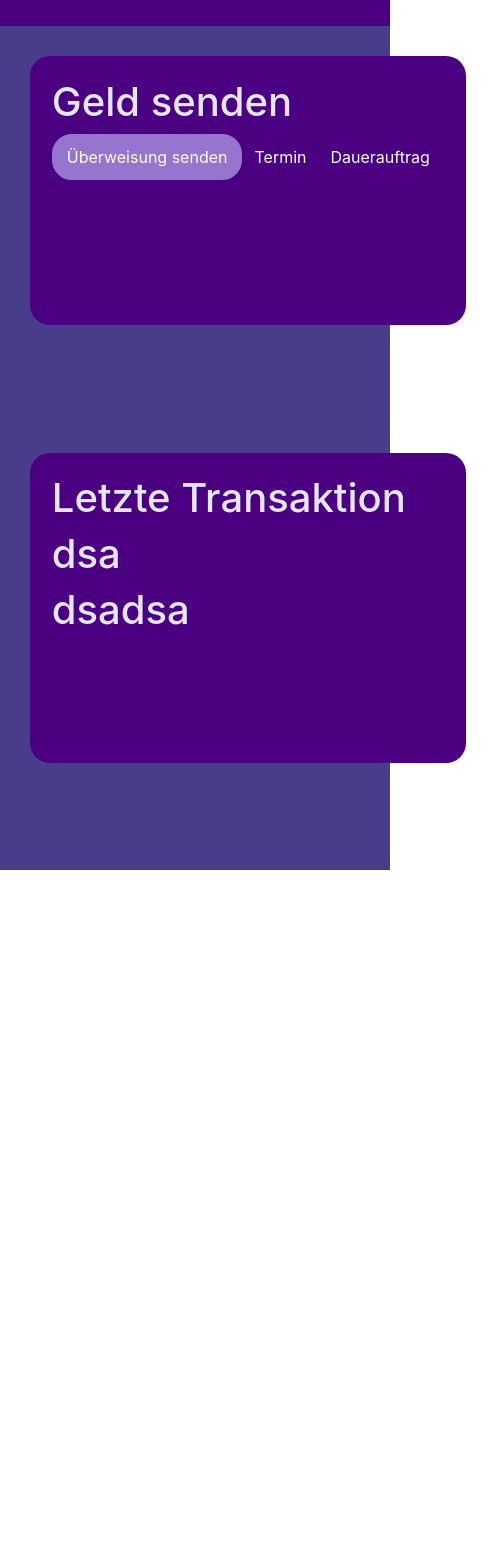
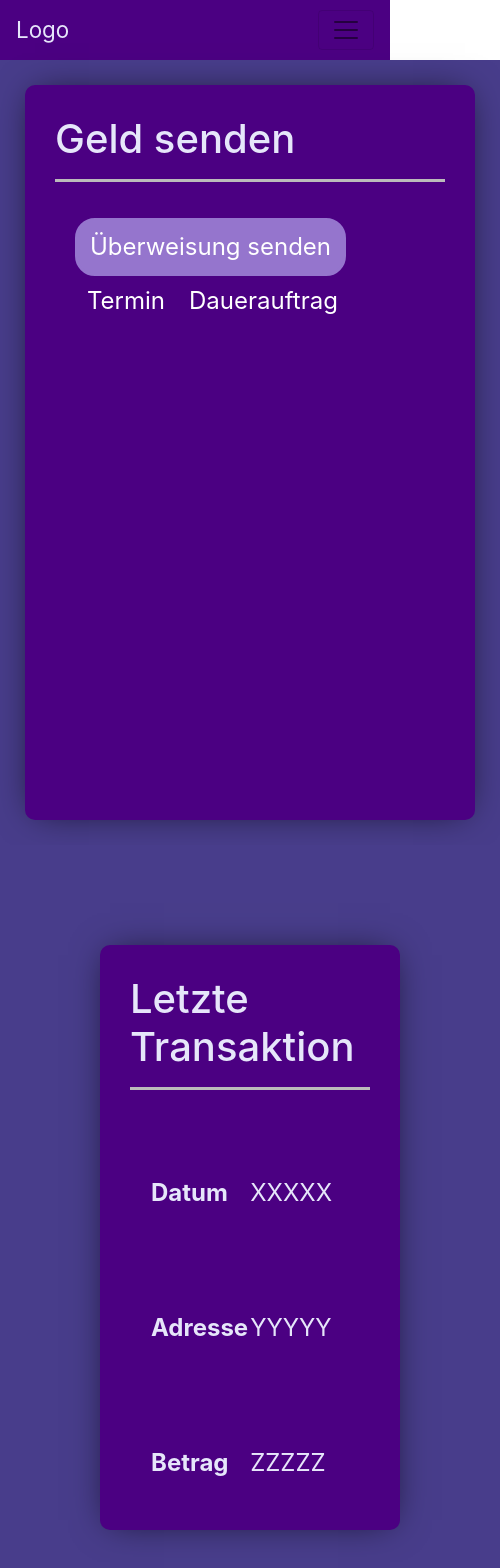
Before and after one commit to Adentalis/programmableMoney, a React (Create React App) app in the folder frontend/: page /send in a window 390 px wide. Shown: the top 1568 px of the page, 500 px wide, since content can reach past the window. Before the commit the page ends 844 px from the top, so only its background shows below. Built offline with nearby package versions, Linux system fonts and the light colour scheme.

Commit message:
Refactored elianas stuff and implemented responsive desing

```diff
--- a/frontend/src/App.css
+++ b/frontend/src/App.css
@@ -1,45 +1,38 @@
-/*.alignment{
-  display: grid;
-  grid-template-columns: repeat(2, auto);
-}
-*/
 .App {
   text-align: center;
-
 }
 
-.App-logo {
-  height: 40vmin;
-  pointer-events: none;
+* {
+  box-sizing:border-box;
 }
 
-@media (prefers-reduced-motion: no-preference) {
-  .App-logo {
-    animation: App-logo-spin infinite 20s linear;
+.content {
+  position: absolute;
+  width: 100% ;
+  height: calc(100% - 59px);
+  min-height: 400px;
+  min-width: 500px;
+  background-color: #483d8b;
+}
+
+.left {
+  float:left;
+  width:50%; /* The width is 20%, by default */
+  height: 100%;
+  position: relative;
+  background-color: #483d8b;
+}
+
+.right {
+  float:left;
+  width:50%; /* The width is 20%, by default */
+  height: 100%;
+  position: relative;
+  background-color: #483d8b;
+}
+
+@media screen and (max-width:991px) {
+  .left, .right {
+    width:100%; /* The width is 100%, when the viewport is 800px or smaller */
   }
 }
-
-.App-header {
-  background-color: #282c34;
-  min-height: 100vh;
-  display: flex;
-  flex-direction: column;
-  align-items: center;
-  justify-content: center;
-  font-size: calc(10px + 2vmin);
-  color: white;
-}
-
-.App-link {
-  color: #61dafb;
-}
-
-@keyframes App-logo-spin {
-  from {
-    transform: rotate(0deg);
-  }
-  to {
-    transform: rotate(360deg);
-  }
-
-}
--- a/frontend/src/App.js
+++ b/frontend/src/App.js
@@ -5,43 +5,24 @@ import { BrowserRouter as Router, Route, Switch } from "react-router-dom";
 import { NavigationBar } from './component/NavigationBar';
 import { SendContainer, MessageContainer, FreezeContainer, InfoContainer } from './component';
 
-import styled from 'styled-components';
-
-
-const Body = styled.div`
-  display: grid;
-  grid-template-columns: repeat(auto-fit, minmax(496px, 1fr));
-  background-color: #483d8b;
-  position: fixed;
-  width: 100%;
-  height: 100%;
-`;
-
-const Left = styled.div`
-  padding: 30px;
-`;
-
-const Right = styled.div`
-  padding: 30px;
-`;
 
 function App() {
   return (
     <React.Fragment>
       <Router>
         <NavigationBar />
-        <Body>
-          <Left>
+        <div className ="content">
+          <div className="left">
             <Switch>
               <Route path="/message" component={MessageContainer} />
               <Route path="/send" component={SendContainer} />
               <Route path="/freeze" component={FreezeContainer} />
             </Switch>
-          </Left>
-          <Right>
+          </div>
+          <div className="right">
             <InfoContainer />
-          </Right>
-        </Body>
+          </div>
+        </div>
       </Router>
     </React.Fragment>
   );
--- a/frontend/src/component/NavigationBar.js
+++ b/frontend/src/component/NavigationBar.js
@@ -1,7 +1,6 @@
 import React from 'react';
 import styled from 'styled-components';
-import { Nav, Navbar } from 'react-bootstrap';
-// import { LogoBankoSolo } from '../LogoBankoSolo.png';
+import { Nav, Navbar, NavDropdown } from 'react-bootstrap';
 import { NAVIGATION_MESSAGE_PATH, NAVIGATION_SEND_PATH, NAVIGATION_FREEZE_PATH, NAVIGATION_MESSAGE_TEXT, NAVIGATION_SEND_TEXT, NAVIGATION_FREEZE_TEXT} from '../constants';
 
 const Style = styled.div`
@@ -20,16 +19,12 @@ const Style = styled.div`
     color: #E6E6FA;
     &:hover { color: white; }
   }
-  .LogoBankoSolo{
-    font-size: 7vh:
-    font-weight: bold:
-    text-shadow: 3px;
-  }
   .form-center {
     position: absolute !important;
     left: 25%;
     right: 25%;
   }
+
   `;
 
 
@@ -37,21 +32,22 @@ const Style = styled.div`
 
 export const NavigationBar = () => (
   <Style>
-    <Navbar expand="lg">
+    <Navbar collapseOnSelect expand="lg">
       <Navbar.Brand >
-
-
-
-
+        Logo
       </Navbar.Brand>
-      <Navbar.Collapse id="basic-navbar-nav">
+      <Navbar.Toggle aria-controls="responsive-navbar-nav" />
+      <Navbar.Collapse id="responsive-navbar-nav">
         <Nav className="mr-auto">
           <Nav.Item><Nav.Link href={"/" + NAVIGATION_MESSAGE_PATH}>{NAVIGATION_MESSAGE_TEXT}</Nav.Link></Nav.Item>
           <Nav.Item><Nav.Link href={"/" + NAVIGATION_SEND_PATH}>{NAVIGATION_SEND_TEXT}</Nav.Link></Nav.Item>
           <Nav.Item><Nav.Link href={"/" + NAVIGATION_FREEZE_PATH}>{NAVIGATION_FREEZE_TEXT}</Nav.Link></Nav.Item>
         </Nav>
-          <Nav className="ml-auto">
-          <Nav.Item>Hier Steht deine Adresse</Nav.Item>
+        <Nav className="ml-auto">
+          <NavDropdown.Divider />
+          <Nav.Item>
+          Hier Steht deine Adresse
+          </Nav.Item>
         </Nav>
       </Navbar.Collapse>
     </Navbar>
--- a/frontend/src/component/container/Container.js
+++ b/frontend/src/component/container/Container.js
@@ -2,13 +2,35 @@ import styled from 'styled-components';
 
 export const Container = styled.div`
     background-color: #4B0082;
-    border-radius: 20px;
-    width: 100%;
-    height: 80%;
-    padding: 5%;
-    margin: auto;
+    border-radius: 10px;
+    width: calc(100% - 50px);
+    height: calc(100% - 50px);
+    padding: 30px;
+    margin: 25px 25px 25px 25px;
+    position: absolute;
+
+
+    -webkit-box-shadow: 0px 0px 35px -10px rgba(0,0,0,0.75);
+    -moz-box-shadow: 0px 3px 35px -10px rgba(0,0,0,0.75);
+    box-shadow: 0px 0px 35px -10px rgba(0,0,0,0.75);
 `;
 
+export const Header = styled.h1`
+    color: #E6E6FA;
+
+`;
+
+export const Divider = styled.hr`
+    border-top: 3px solid #bbb;
+`;
+
+export const Content = styled.div`
+    position: relative;
+    width: 100%;
+    height: calc(100% - 80px);
+    padding: 20px;
+    font-size: x-large;
+`;
 
 export const InnerContainer= styled.div`
     background-color: #9575cd ;
@@ -20,7 +42,7 @@ export const InnerContainer= styled.div`
     opacity: 0.2;
     `;
 
-    export const styleFontText= styled.div`
+export const styleFontText= styled.div`
     background-color: white ;
 
-    `;
+`;
--- a/frontend/src/component/container/FreezeContainer.js
+++ b/frontend/src/component/container/FreezeContainer.js
@@ -1,13 +1,8 @@
 import React  from 'react';
-
-// import Tabs from './Tabs';
-import { Container, InnerContainer } from './Container';
 import styled from 'styled-components';
+import { Container, InnerContainer, Header, Divider, Content } from './Container';
+import {NAVIGATION_FREEZE_TEXT } from '../../constants';
 import {} from '../../constants';
-import {NAVIGATION_FREEZE_TEXT } from '../../constants';
-
-require('./styletab.css');
-
 
 const StyledContainer = styled(Container)`
     /* Special Style for  Container */
@@ -21,9 +16,9 @@ const StyledInnerContainer = styled(InnerContainer)`
 export const FreezeContainer = () => (
 
     <StyledContainer>
-        <h1 style={{color: '#E6E6FA'}}>{NAVIGATION_FREEZE_TEXT}</h1>
-
-
+        <Header>{NAVIGATION_FREEZE_TEXT}</Header>
+        <Divider />
+        <Content>
             <StyledInnerContainer>
 
             <div class="md-form md-outline input-with-post-icon datepicker">
@@ -34,7 +29,7 @@ export const FreezeContainer = () => (
             </div>
 
             </StyledInnerContainer>
-
+        </Content>
 
     </StyledContainer>
 
--- a/frontend/src/component/container/InfoContainer.js
+++ b/frontend/src/component/container/InfoContainer.js
@@ -1,59 +1,57 @@
 import React from 'react';
-import { Container } from './Container';
+import { Container, Header, Divider } from './Container';
 import styled from 'styled-components';
-// import { INFOCONTAINER_LAST_TRANSACTION_TEXT} from '../../constants';
-require('./styletab.css');
-
 
 const StyledContainer = styled(Container)`
-`;
-
-const LastTransaction = styled.h1`
     color: #E6E6FA;
-    top: 10%;
-    position: sticky;
-`;
-
-const Amount = styled.h1`
-    color: #E6E6FA;
-    position: sticky;
-    top: 50%;
-    bottom: 50%;
-`;
-
-const Date = styled.h1`
-    color: #E6E6FA;
-    bottom: 10px;
-    position: sticky;
+    position: relative;
+    width: calc(100% - 200px);
+    height: calc(100% - 200px);
+    margin: 100px 100px 100px 100px;
 `;
 
 
+const Content = styled.div`
+    position: relative;
+    width: 100%;
+    height: calc(100% - 80px);
+    padding: 20px;
+    font-size: x-large;
+`;
+
+
+const tableStyle = {
+    width: "100%",
+    height: "100%"
+};
+
+const thStyle = {
+    width: "30%"
+}
+
+const Table = () => (
+    <table style={tableStyle}>
+        <tr>
+            <th style={thStyle}>Datum</th>
+            <td>XXXXX</td>
+        </tr>
+        <tr>
+            <th tyle={thStyle}>Adresse</th>
+            <td>YYYYY</td>
+        </tr>
+        <tr>
+            <th tyle={thStyle}>Betrag</th>
+            <td>ZZZZZ</td>
+        </tr>
+    </table>
+)
 
 export const InfoContainer = () => (
     <StyledContainer>
-
-        <LastTransaction>Letzte Transaktion</LastTransaction>
-        <Amount>dsa</Amount>
-        <Date>dsadsa</Date>
-
-        {/*
-        <p >
-
-        <br></br>
-        <br></br>
-        <br></br>
-        <br></br>
-        <br></br>
-        <h1 style={{color: '#E6E6FA',}}>Betrag:</h1>
-        <br></br>
-        <br></br>
-        <br></br>
-        <br></br>
-        <br></br>
-        <h1 style={{color: '#E6E6FA',}}>Datum:</h1>
-        </p>
-        */}
-
-
+        <Header>Letzte Transaktion</Header>
+        <Divider />
+        <Content>
+            <Table />
+        </Content>
     </StyledContainer>
 )
--- a/frontend/src/component/container/NavBarBrand.css
+++ /dev/null
@@ -1,7 +0,0 @@
-.navbar-brand {
-    display: flex;
-    align-items: left;
-  }
-  .navbar-brand>img {
-    padding: 7px 14px;
-  }
--- a/frontend/src/component/container/SendContainer.js
+++ b/frontend/src/component/container/SendContainer.js
@@ -1,7 +1,7 @@
 import React from 'react';
 import styled from 'styled-components';
 import Tabs from './Tabs';
-import { Container, InnerContainer } from './Container';
+import { Container, InnerContainer, Header, Divider, Content } from './Container';
 import { NAVIGATION_SEND_TEXT } from '../../constants'
 require('./styletab.css');
 
@@ -14,53 +14,40 @@ const StyledInnerContainer = styled(InnerContainer)`
 `;
 export const SendContainer = () => (
     <StyledContainer>
-        <h1 style={{ color: '#E6E6FA', }}>{NAVIGATION_SEND_TEXT}</h1>
+        <Header>{NAVIGATION_SEND_TEXT}</Header>
+        <Divider />
+        <Content>
             <Tabs>
                 <div label="Überweisung senden"></div>
                 <div label="Termin">
                     <StyledInnerContainer>
-
                         <div class="md-form md-outline input-with-post-icon datepicker">
-
                             <label for="example">Datum auswählen</label>
                             <input placeholder="Select date" type="date" id="example" class="form-control" />
-
                         </div>
-
-                    <p></p>
-                    <p></p>
-
                         <div class="md-form md-outline input-with-post-icon timepicker" darktheme="true">
                             <label for="set-dark-theme">Wähle eine Uhrzeit</label>
                             <input type="text" id="set-dark-theme" class="form-control" placeholder="00:00"/>
                             <i class="fas fa-envelope  input-prefix"></i>
                         </div>
-
                     </StyledInnerContainer>
                     <button type="button" class="btn btn-secondary btn-lg btn-block">bestätigen</button>
-
                 </div>
                 <div label="Dauerauftrag ">
                     <StyledInnerContainer>
-
                         <div class="md-form md-outline input-with-post-icon datepicker">
-
                             <label for="example">Datum auswählen</label>
                             <input placeholder="Select date" type="date" id="example" class="form-control" />
-
                         </div>
-                    <p></p>
-                    <p></p>
-
                         <div class="md-form md-outline input-with-post-icon timepicker" darktheme="true">
                             <label for="set-dark-theme">Wähle eine Uhrzeit</label>
                             <input type="text" id="set-dark-theme" class="form-control" placeholder="00:00"/>
-                            <i class="fas fa-envelope  input-prefix"></i>
+                            <i class="fas fa-envelope input-prefix"></i>
                         </div>
-
                     </StyledInnerContainer>
                     <button type="button" class="btn btn-secondary btn-lg btn-block">bestätigen</button>
                 </div>
             </Tabs>
+        </Content>
     </StyledContainer>
 )
--- a/frontend/src/component/container/textfield.css
+++ b/frontend/src/component/container/textfield.css
@@ -7,6 +7,4 @@
 
 .center {
     margin: auto;
-
-
   }
```
Also changed, not shown: frontend/src/component/container/ContainerFile.css (deleted, +0 -7 lines), frontend/src/component/container/MessageContainer.js (+9 -8 lines). Lines whose indentation alone changed are shown as unchanged.
